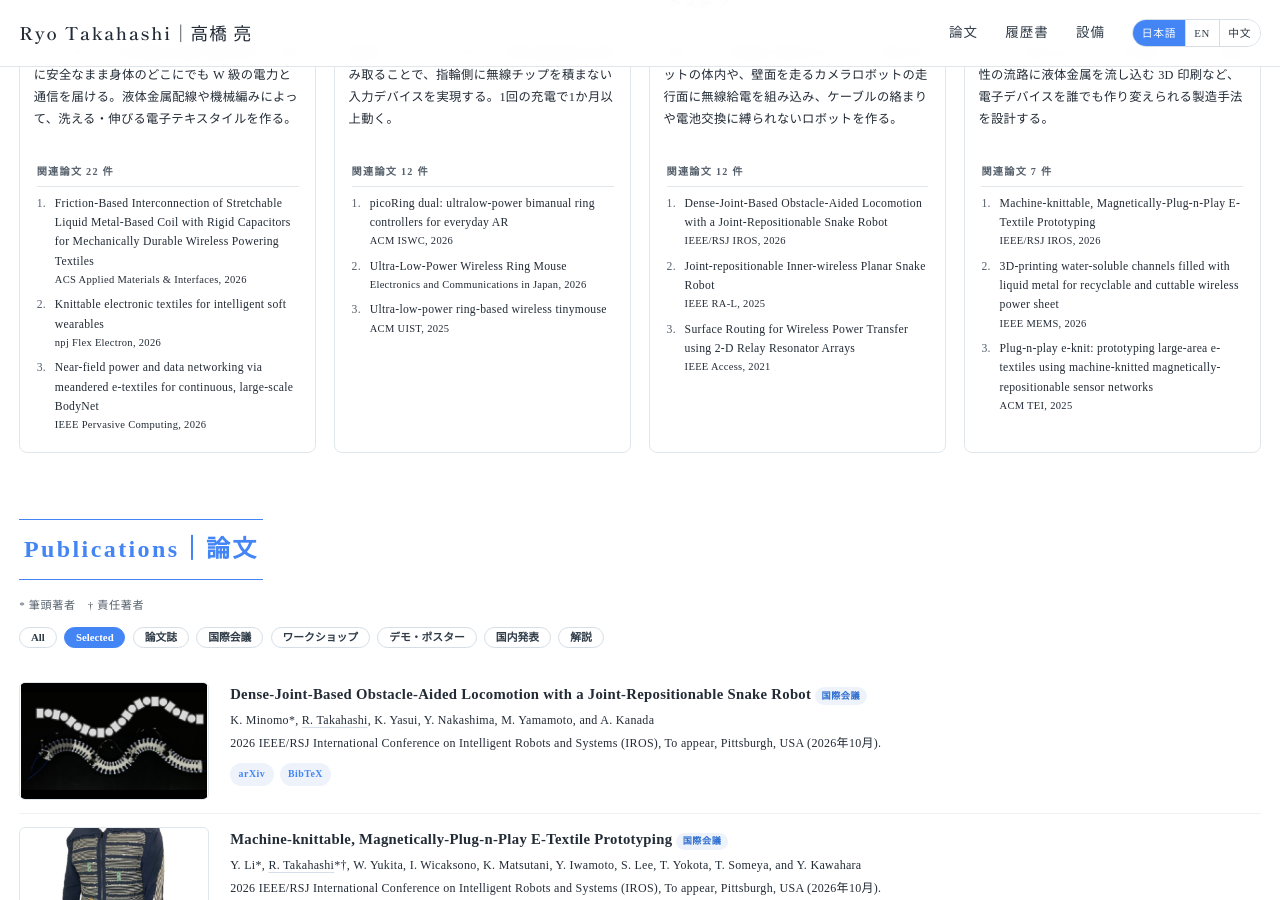
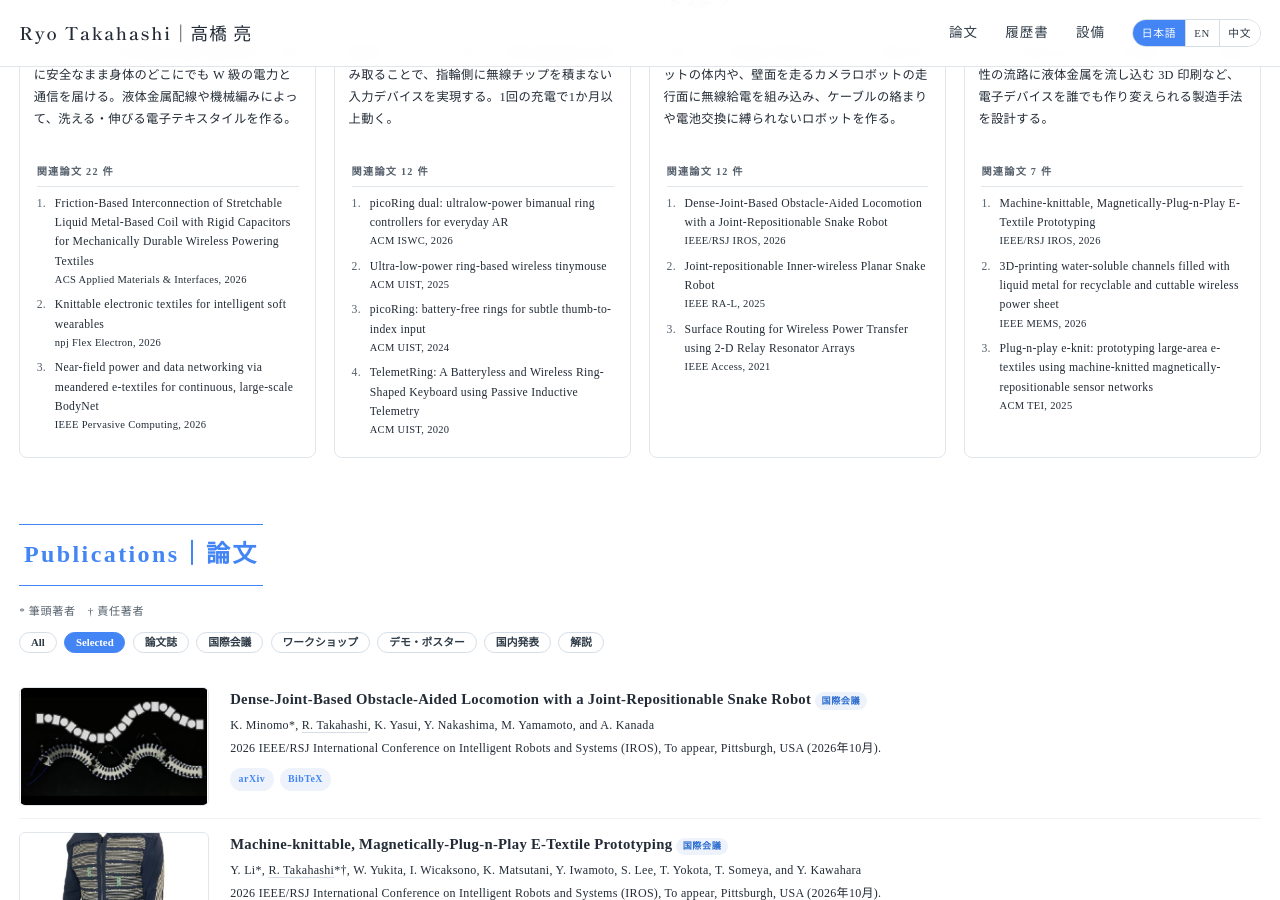
Before and after one commit to takahashiryo/takahashiryo.github.io, a Jekyll site: the page built from _pages/ja.html, in a window 1280 px wide and 900 px high, scrolled down 1391 px. Built offline with Jekyll 4.4.1, drawn with Linux system fonts in a browser that asks for light colours.

Commit message:
極低電力ウェアラブルのカードの代表論文を指定（picoRing dual / tinymouse / picoRing / TelemetRing）
profile.yml の card_pubs に題名を並べると、トップのカードにその順で出す。
英訳誌（Ultra-Low-Power Wireless Ring Mouse）を外し、picoRing と TelemetRing を追加。

Co-Authored-By: Claude Fable 5.1 <noreply@anthropic.com>

```diff
--- a/_data/profile.yml
+++ b/_data/profile.yml
@@ -57,6 +57,12 @@ research:
         - "为了让贴附于皮肤的皮肤器件保持轻薄柔软并紧贴皮肤，用把强电磁场约束在皮肤近旁的蜿蜒线圈衣服，在人体周围构建表面型的无线通信与供电网络，以与有线连接同等的高可靠性，对皮肤器件进行无线供电与通信。"
   - id: "low-power-wearable"
     image: "low-power-wearable.jpg"
+    # トップのカードに出す代表論文（題名は publications.csv と完全一致）。無ければ新しい順に自動で3件
+    card_pubs:
+      - "picoRing dual: ultralow-power bimanual ring controllers for everyday AR"
+      - "Ultra-low-power ring-based wireless tinymouse"
+      - "picoRing: battery-free rings for subtle thumb-to-index input"
+      - "TelemetRing: A Batteryless and Wireless Ring-Shaped Keyboard using Passive Inductive Telemetry"
     match: ["picoring", "telemetring", "wristband", "ring-based", "ring mouse",
             "ring controller", "tinymouse", "thumb-to-index", "rings",
             "指輪", "リストバンド", "マウス", "キーボード"]
--- a/_includes/theme_pubs.html
+++ b/_includes/theme_pubs.html
@@ -21,6 +21,22 @@
   <div class="theme-pubs-head">{{ t.related_count | replace: "%n", total }}</div>
   <ul>
   {%- assign shown = 0 -%}
+  {%- comment %}
+    profile.yml に card_pubs（論文タイトルの並び）があれば、その順にそれだけを出す。
+    同じ題名の行が複数あるとき（本会議とデモなど）は最初の1件だけ。
+    card_pubs を出したぶん shown が limit 以上になるので、下の自動選択は走らない。
+  {% endcomment -%}
+  {%- for ct in r.card_pubs -%}
+    {%- assign done = false -%}
+    {%- for p in site.data.publications -%}
+      {%- if done == false and p.title == ct -%}
+        {%- assign done = true -%}
+        {%- assign shown = shown | plus: 1 -%}
+        {% include theme_pub_item.html p=p %}
+      {%- endif -%}
+    {%- endfor -%}
+  {%- endfor -%}
+  {%- if r.card_pubs -%}{%- assign shown = limit -%}{%- endif -%}
   {%- comment %} 1周目: 査読あり {% endcomment -%}
   {%- for p in site.data.publications -%}
     {%- if shown < limit and p.reviewed == "yes" -%}
```
